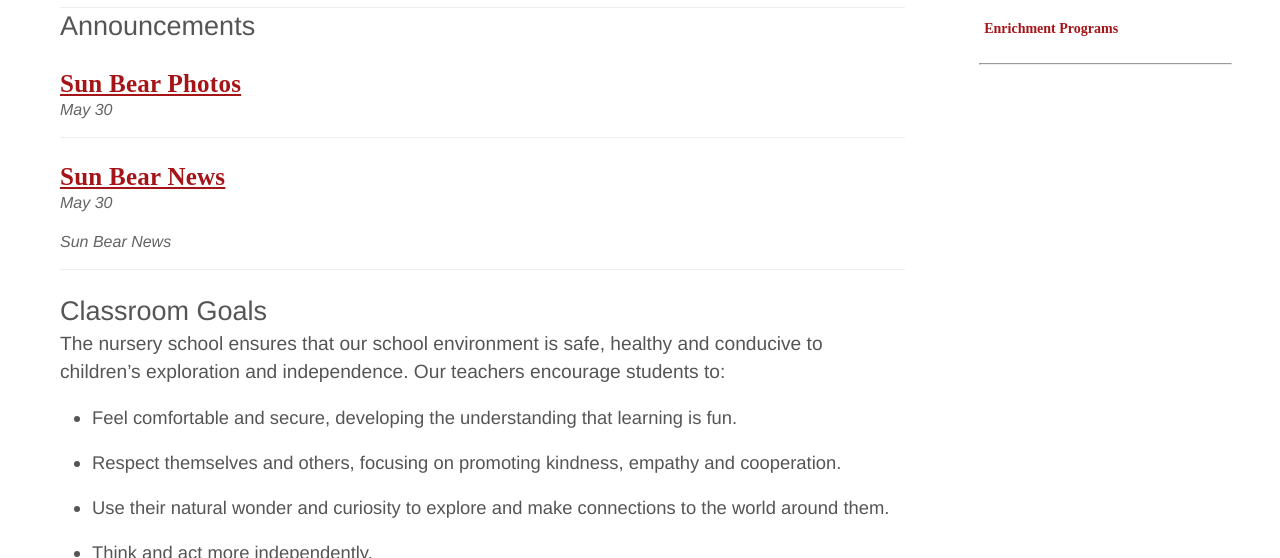
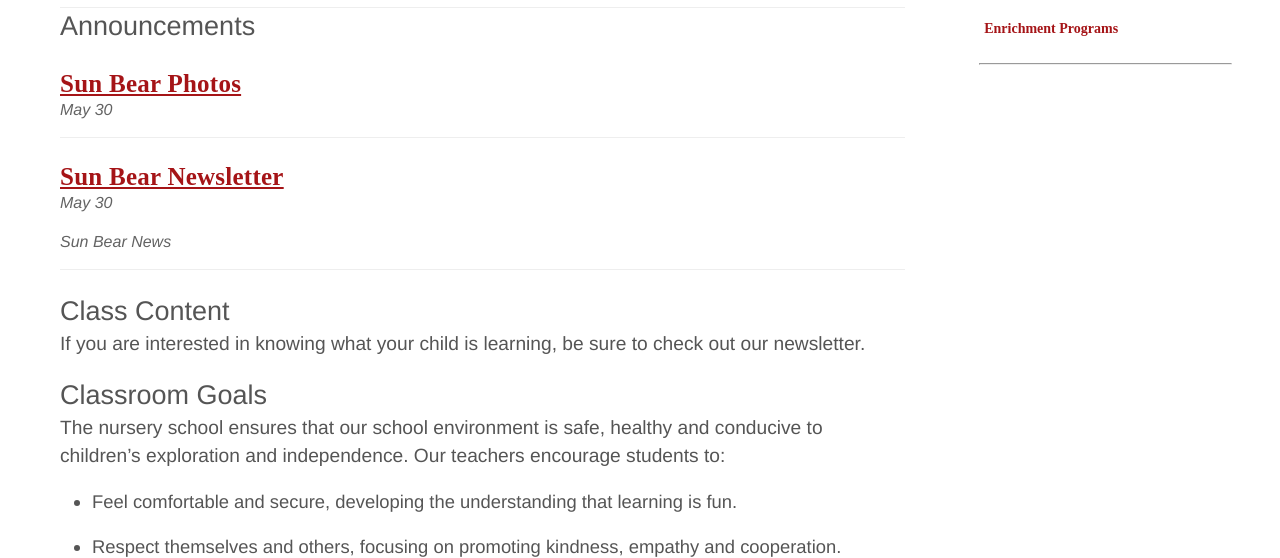
Before and after one commit to CSE256-Spring24/information-foraging-project-aaei, a website: page files/sun_bears.html in a window 1280 px wide. Shown: the part 657-1215 px from the top of the page. Drawn offline with nearby package versions, Linux system fonts and the light colour scheme; files that its build step writes are made by us from their sources; files whose address does not match are found by name.

Commit message:
Did books task, made it easier for parent to search the content their child is learning

```diff
--- a/files/sun_bears.html
+++ b/files/sun_bears.html
@@ -43,13 +43,15 @@
       <hr>
       <div class="announcements">
         <h4>
-          <a href="files/sun_bear_news.html" rel="bookmark">Sun Bear News</a>
+          <a href="files/sun_bear_news.html" rel="bookmark">Sun Bear Newsletter</a>
         </h4>
         <p>May 30</p>
         <p>Sun Bear News</p>
       </div>
       <hr>
       <br>
+      <h3>Class Content</h3>
+        <p>If you are interested in knowing what your child is learning, be sure to check out our newsletter.</p>
       <h3>Classroom Goals</h3>
       <div id="classroom-goals">
         <p>
```
Also changed, not shown: files/bear_cubs.html (+2 -0 lines), files/big_bears.html (+2 -0 lines), files/panda_bears.html (+2 -0 lines), files/teddy_bears.html (+3 -1 lines).
